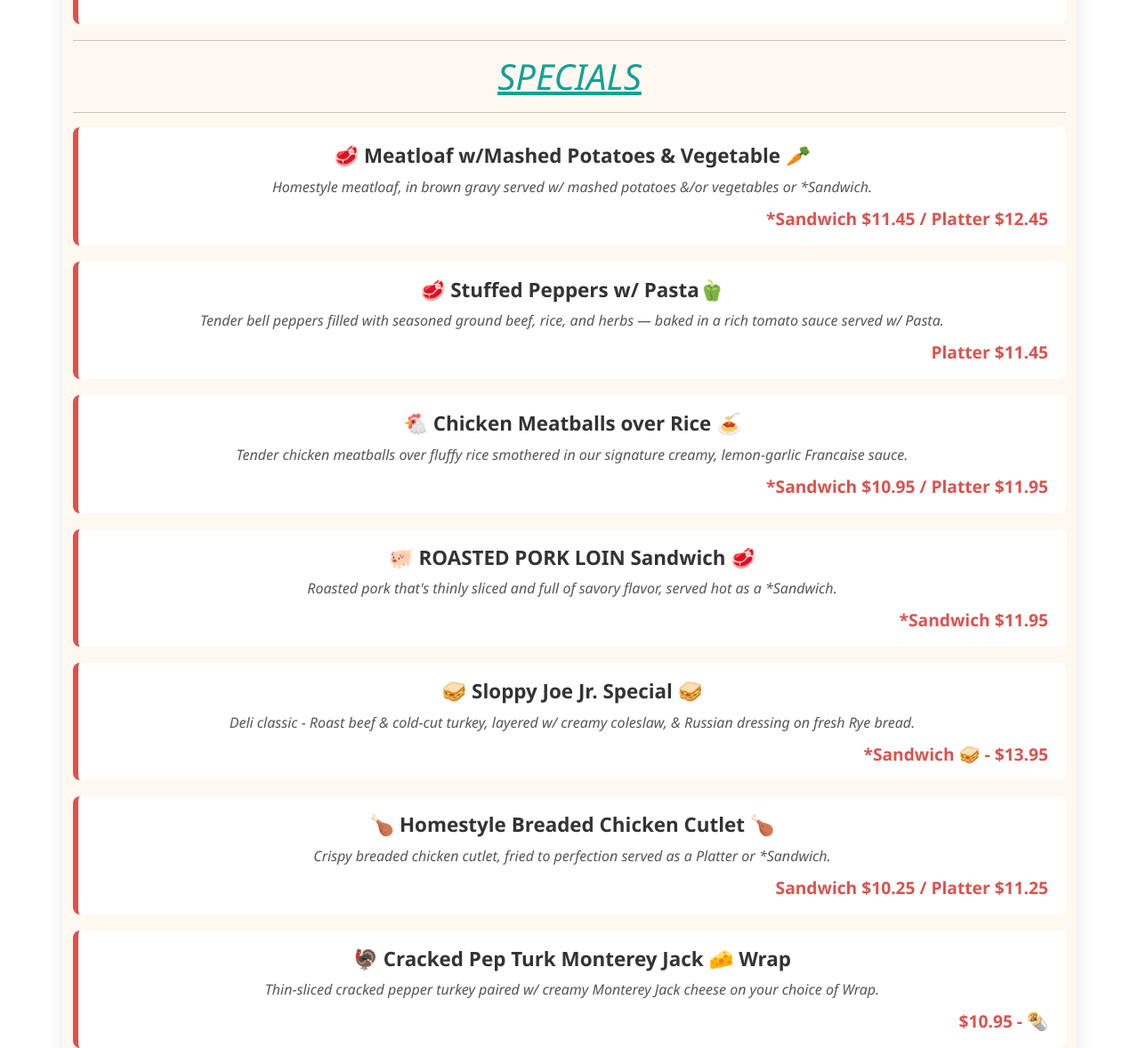
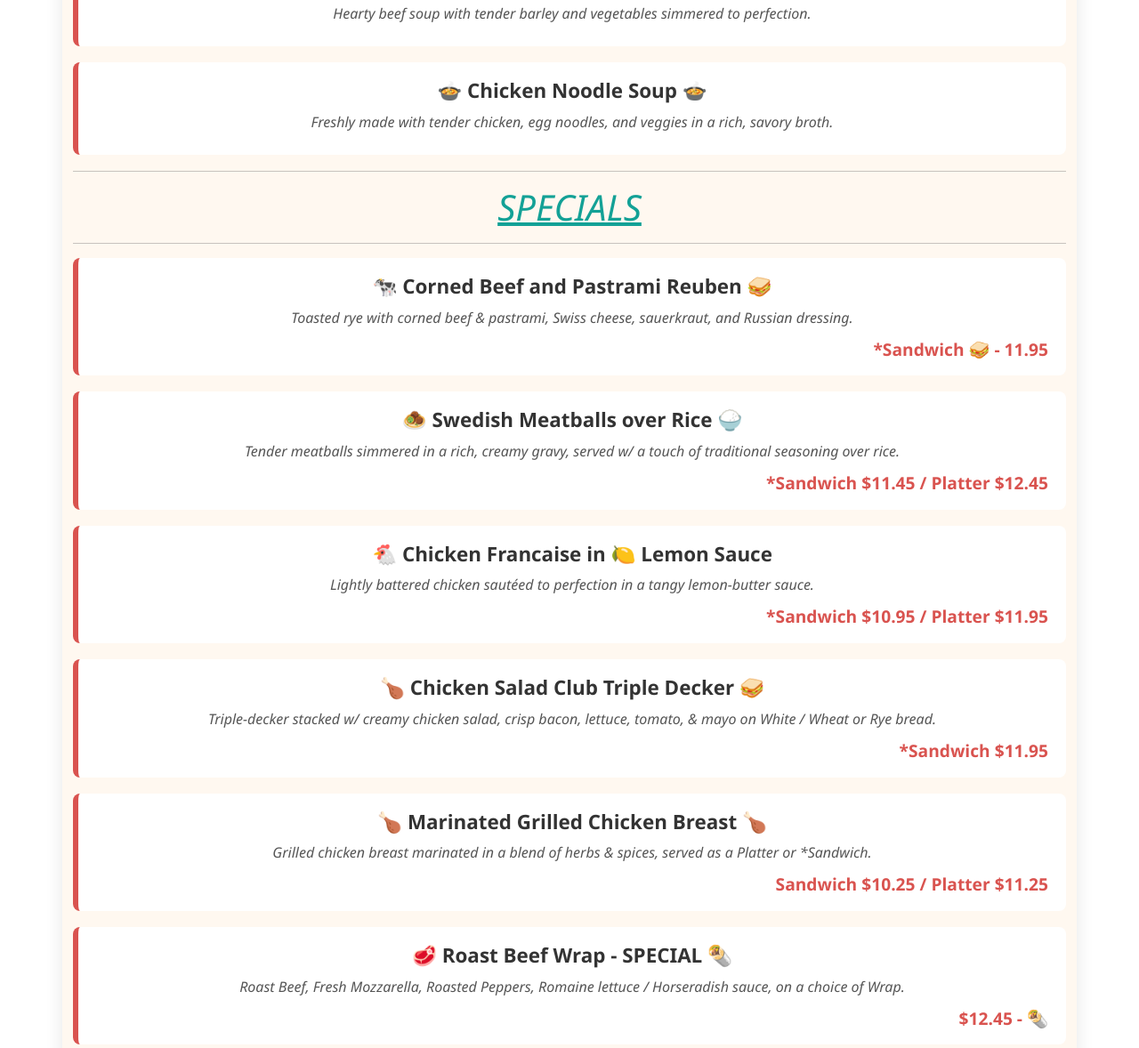
Before and after one commit to Satyampc/maxs_deli_catering, a plain HTML site: page dailySpecial.html in a window 1280 px wide. Shown: the part 614-1792 px from the top of the page at 89% size. Drawn offline with nearby package versions, Linux system fonts and the light colour scheme.

Commit message:
daily special update

```diff
--- a/dailySpecial.html
+++ b/dailySpecial.html
@@ -70,7 +70,7 @@
 
 
 
-    <h4 class="mb-2">🌸 Tuesday, April 14th, 2026 🍁</h4>
+    <h4 class="mb-2">🌸 Wednesday, April 15th, 2026 🍁</h4>
 
     </section>
     <!-- <div
@@ -109,15 +109,19 @@
 
     </div> -->
 
-    <!-- <a href="./dailySpecial.html" style="position: fixed; top: 80px; right: 20px; z-index: 10000; text-decoration: none;">
+    <a href="./dailySpecial.html" style="position: fixed; top: 80px; right: 20px; z-index: 10000; text-decoration: none;">
           <div class="flashing-banner">
             🔥 🦃 WE HAVE FRESH TURKEY 🦃 🔥
           </div>
         </a>
     <hr>
     <hr>
-     -->
+
     <br>
+        <div class="special-item">
+      <div class="special-name">🦃 WE HAVE FRESH TURKEY 🦃</div>
+    </div>
+    <hr>
     <div>
       <i>
         <h1 style="text-align: center; text-decoration: underline; color: red;">SOUPS OF THE DAY</h1>
@@ -125,14 +129,14 @@
     </div>
 
     <div class="special-item">
-      <div class="special-name">🍲 Beef Barley 🍲</div>
-      <div class="special-description">Hearty beef soup with tender barley and vegetables simmered to perfection.</div>
+      <div class="special-name">🍲 Cream Of Mushroom Soup 🍲</div>
+      <div class="special-description">Creamy, comforting soup made with fresh mushrooms and rich savory flavor.
+      </div>
     </div>
 
     <div class="special-item">
-      <div class="special-name">🍲 Pasta e Fagioli Soup 🍲</div>
-      <div class="special-description">A hearty Italian soup with shell pasta, beans, simmered in a savory tomato broth.
-      </div>
+      <div class="special-name">🍲 Beef Barley 🍲</div>
+      <div class="special-description">Hearty beef soup with tender barley and vegetables simmered to perfection.</div>
     </div>
 
     <div class="special-item">
@@ -148,45 +152,39 @@
     <hr>
 
     <div class="special-item">
-      <div class="special-name">🥩 Meatloaf w/Mashed Potatoes & Vegetable 🥕</div>
-      <div class="special-description">Homestyle meatloaf, in brown gravy served w/ mashed potatoes &/or vegetables or *Sandwich.</div>
+      <div class="special-name">🐄 Corned Beef and Pastrami Reuben 🥪</div>
+      <div class="special-description">Toasted rye with corned beef & pastrami, Swiss cheese, sauerkraut, and Russian dressing.</div>
+      <div class="special-price">*Sandwich 🥪 - 11.95</div>
+    </div>
+
+    <div class="special-item">
+      <div class="special-name">🧆 Swedish Meatballs over Rice 🍚</div>
+      <div class="special-description">Tender meatballs simmered in a rich, creamy gravy, served w/ a touch of traditional seasoning over rice.</div>
       <div class="special-price">*Sandwich $11.45 / Platter $12.45</div>
     </div>
 
     <div class="special-item">
-      <div class="special-name">🥩 Stuffed Peppers w/ Pasta🫑</div>
-      <div class="special-description">Tender bell peppers filled with seasoned ground beef, rice, and herbs — baked in a rich tomato sauce served w/ Pasta.</div>
-      <div class="special-price">Platter $11.45</div>
-    </div>
-
-    <div class="special-item">
-      <div class="special-name">🐔 Chicken Meatballs over Rice 🍝</div>
-      <div class="special-description">Tender chicken meatballs over fluffy rice smothered in our signature creamy, lemon-garlic Francaise sauce.</div>
+      <div class="special-name">🐔 Chicken Francaise in 🍋 Lemon Sauce</div>
+      <div class="special-description">Lightly battered chicken sautéed to perfection in a tangy lemon-butter sauce.</div>
       <div class="special-price">*Sandwich $10.95 / Platter $11.95</div>
     </div>
 
     <div class="special-item">
-      <div class="special-name">🐖 ROASTED PORK LOIN Sandwich 🥩</div>
-      <div class="special-description">Roasted pork that's thinly sliced and full of savory flavor, served hot as a *Sandwich.</div>
+      <div class="special-name">🍗 Chicken Salad Club Triple Decker 🥪</div>
+      <div class="special-description">Triple-decker stacked w/ creamy chicken salad, crisp bacon, lettuce, tomato, & mayo on White / Wheat or Rye bread.</div>
       <div class="special-price">*Sandwich $11.95 </div>
     </div>
 
     <div class="special-item">
-      <div class="special-name">🥪 Sloppy Joe Jr. Special 🥪</div>
-      <div class="special-description">Deli classic - Roast beef & cold-cut turkey, layered w/ creamy coleslaw, & Russian dressing on fresh Rye bread.</div>
-      <div class="special-price">*Sandwich 🥪 - $13.95</div>
-    </div>
-
-    <div class="special-item">
-      <div class="special-name">🍗 Homestyle Breaded Chicken Cutlet 🍗</div>
-      <div class="special-description">Crispy breaded chicken cutlet, fried to perfection served as a Platter or *Sandwich.</div>
+      <div class="special-name">🍗 Marinated Grilled Chicken Breast 🍗</div>
+      <div class="special-description">Grilled chicken breast marinated in a blend of herbs & spices, served as a Platter or *Sandwich.</div>
       <div class="special-price">Sandwich $10.25 / Platter $11.25</div>
     </div>
 
     <div class="special-item">
-      <div class="special-name">🦃 Cracked Pep Turk Monterey Jack 🧀 Wrap</div>
-      <div class="special-description">Thin-sliced cracked pepper turkey paired w/ creamy Monterey Jack cheese on your choice of Wrap.</div>
-      <div class="special-price">$10.95 - 🌯</div>
+      <div class="special-name">🥩 Roast Beef Wrap - SPECIAL 🌯</div>
+      <div class="special-description">Roast Beef, Fresh Mozzarella, Roasted Peppers, Romaine lettuce / Horseradish sauce, on a choice of Wrap.</div>
+      <div class="special-price">$12.45 - 🌯</div>
     </div>
 
     <hr>
@@ -206,7 +204,7 @@
 
   <div class="container my-4">
     <div class="alert alert-danger text-center shadow p-3 rounded-3">
-      <h4 class="fw-bold">🚀 We Have a New Website!</h4>
+      <h4 class="fw-bold">🚀 Check out our New Website!</h4>
       <p class="mb-2">
         Visit our brand-new site with <strong>Online Ordering</strong> and many more features.
       </p>
```
